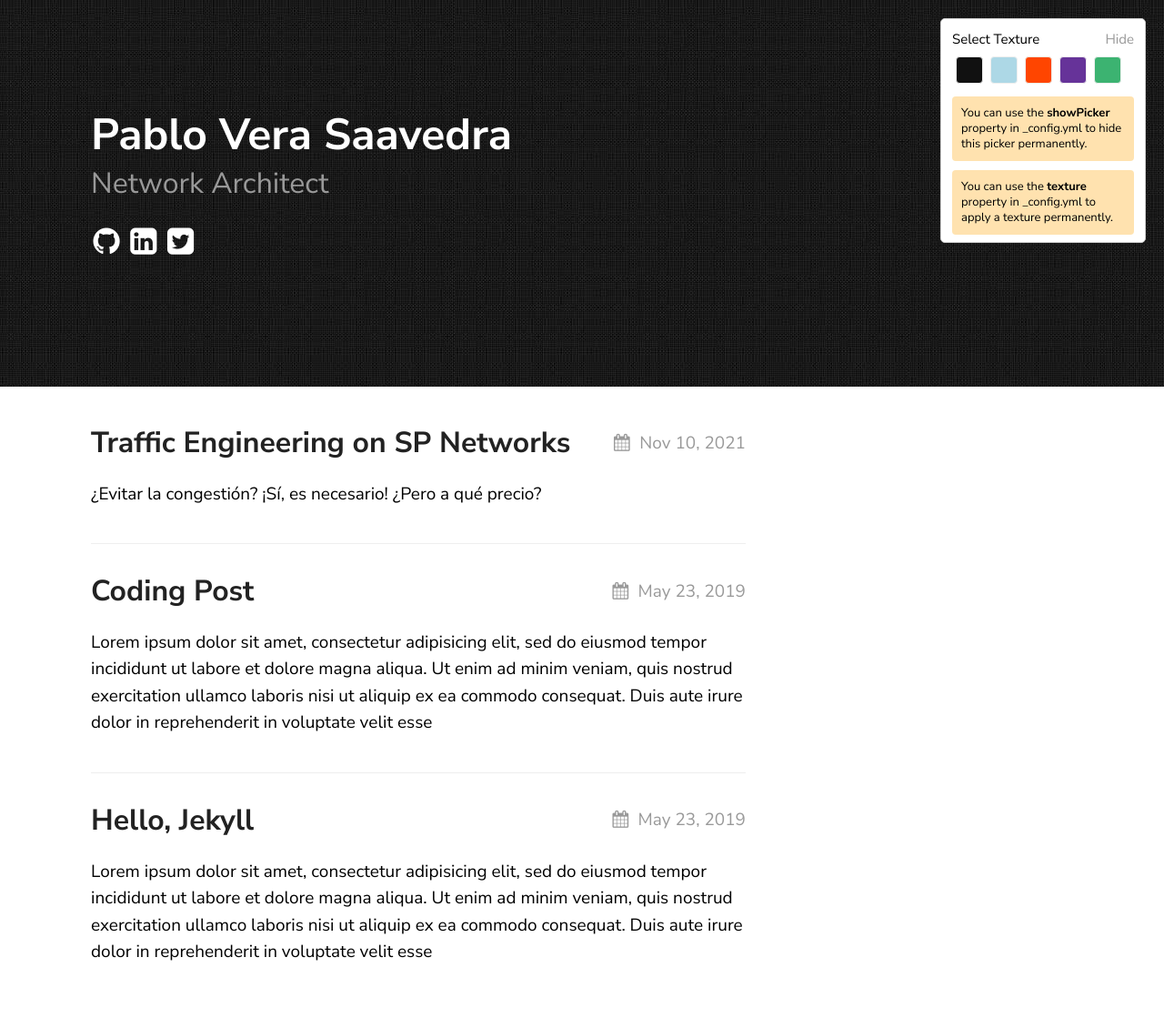
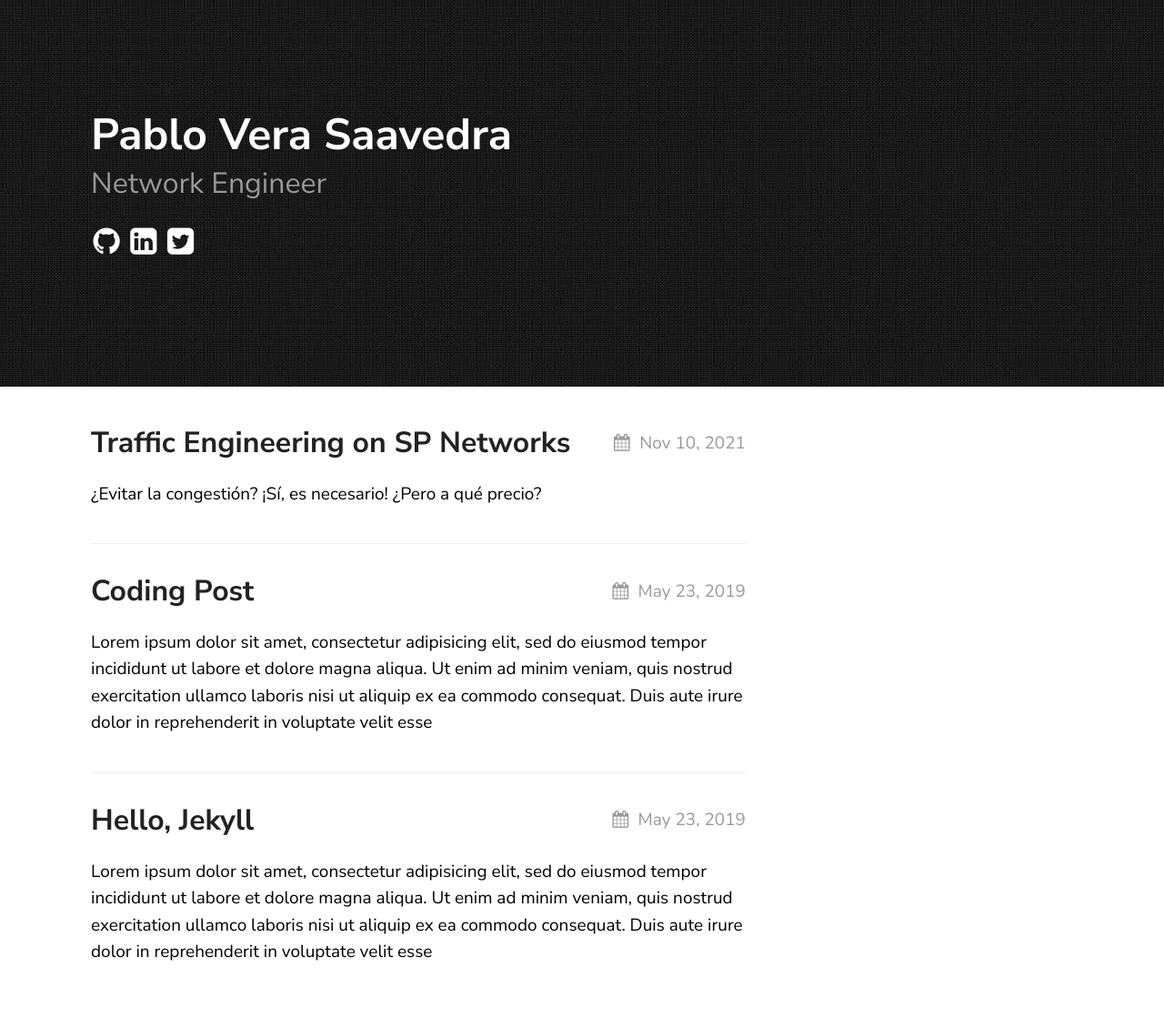
Before and after one commit to pablodiegovs/pablodiegovs.github.io, a Jekyll site: the page built from index.md, in a window 1280 px wide. Shown: the whole page at 91% size. Built offline with Jekyll 4.4.1, drawn with Linux system fonts in a browser that asks for light colours.

Commit message:
Update _config.yml

```diff
--- a/_config.yml
+++ b/_config.yml
@@ -1,10 +1,8 @@
-title: Texture Theme
-author: GitHub User
-email: your-email@domain.com
+title: Abstract Networks
+author: pablodiegovs
+email: pablo.diegovs@gmail.com
 description: > # this means to ignore newlines until "show_exerpts:"
-  Write an awesome description for your new site here. You can edit this
-  line in _config.yml. It will appear in your document head meta (for
-  Google search results) and in your feed.xml site description.
+  Topics about technology on networking, cloud, automation, security
 show_excerpts: true # set to true to show excerpts on the homepage
 remote_theme: samarsault/texture
 
@@ -16,11 +14,11 @@ sass:
 permalink: /posts/:title/
 texture:
   title: Pablo Vera Saavedra
-  tagline: Network Architect
+  tagline: Network Engineer
   date_format: "%b %-d, %Y"
   style: black
-  showNav: false
-  showPicker: true
+  showNav: true
+  showPicker: false
 
   # generate social links in footer
   social_links:
```
